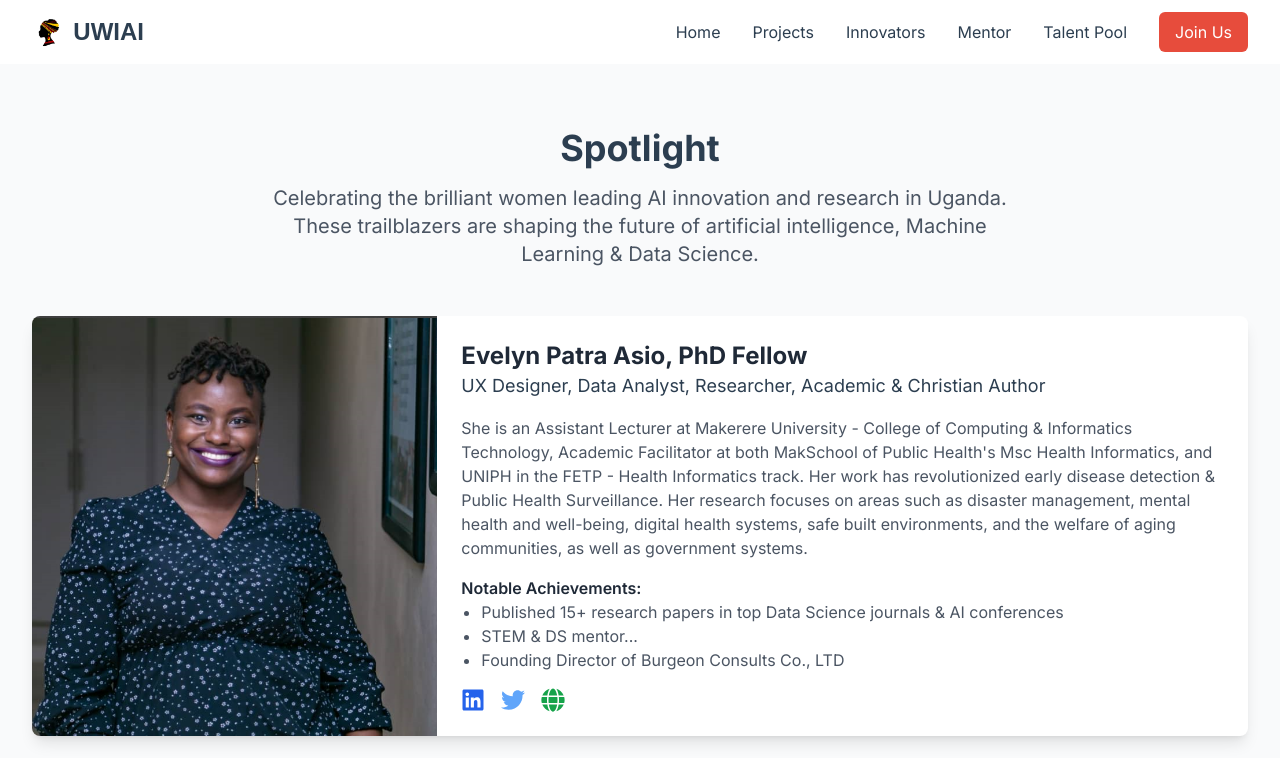
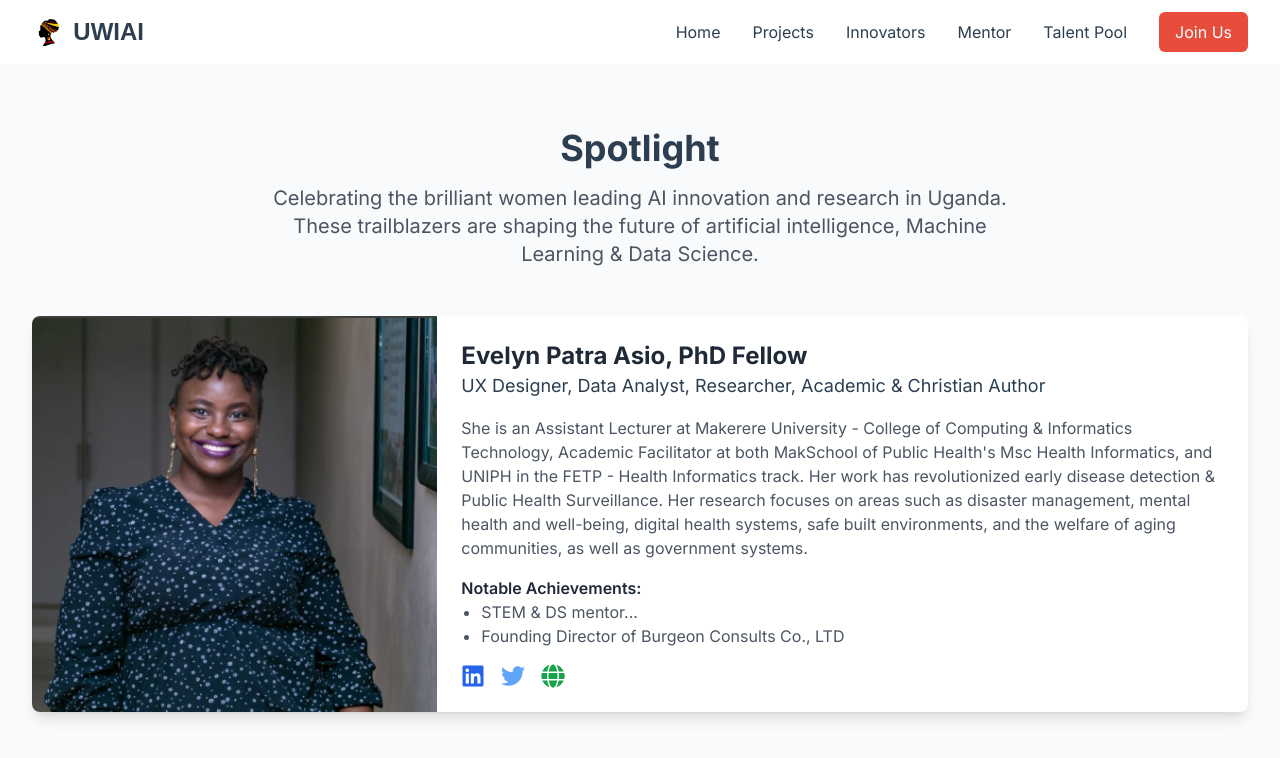
Before and after one commit to marksemakula/UgandAI-Women-s-Network-335, a React (Vite) app: page /innovators in a window 1280 px wide. Shown: the top 758 px of the page. Built offline with nearby package versions, Linux system fonts and the light colour scheme; a web font is replaced by a local one.

Commit message:
Innovators Update

```diff
--- a/src/pages/Innovators.jsx
+++ b/src/pages/Innovators.jsx
@@ -12,7 +12,6 @@ const innovators = [
     image: '/images/Dr.Asio_Evelyn_Patra.png',
     bio: 'She is an Assistant Lecturer at Makerere University - College of Computing & Informatics Technology, Academic Facilitator at both MakSchool of Public Health\'s Msc Health Informatics, and UNIPH in the FETP - Health Informatics track. Her work has revolutionized early disease detection & Public Health Surveillance. Her research focuses on areas such as disaster management, mental health and well-being, digital health systems, safe built environments, and the welfare of aging communities, as well as government systems.',
     achievements: [
-      'Published 15+ research papers in top Data Science journals & AI conferences',
       'STEM & DS mentor...',
       'Founding Director of Burgeon Consults Co., LTD'
     ],
```
Also changed, not shown: 1 other file (tests, documents, lock files or other folders).
